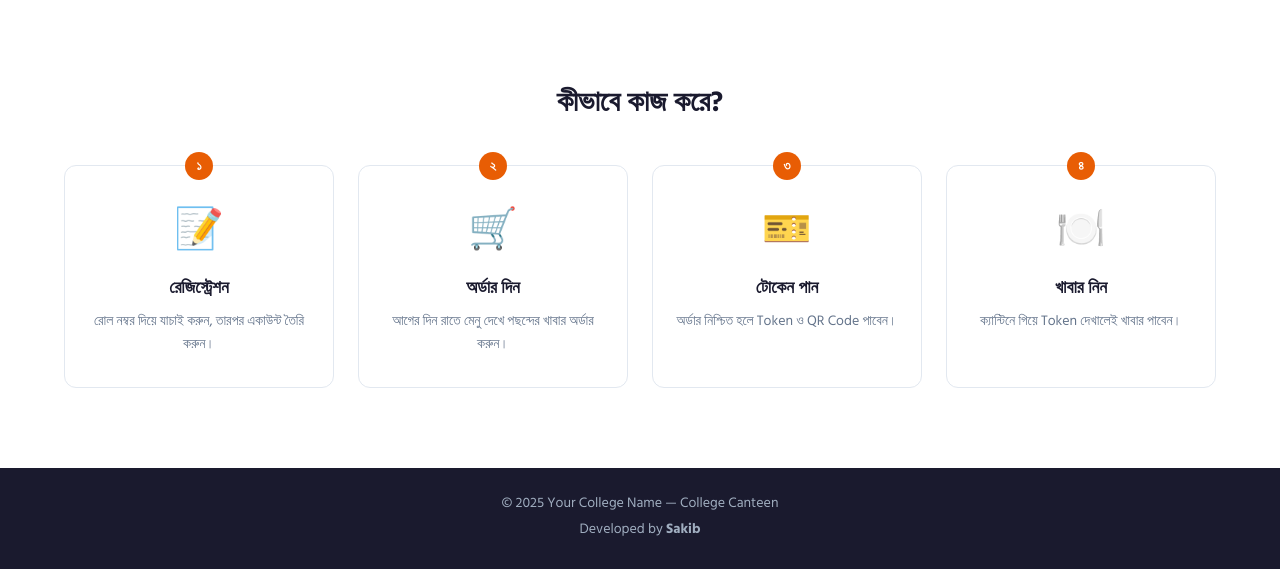
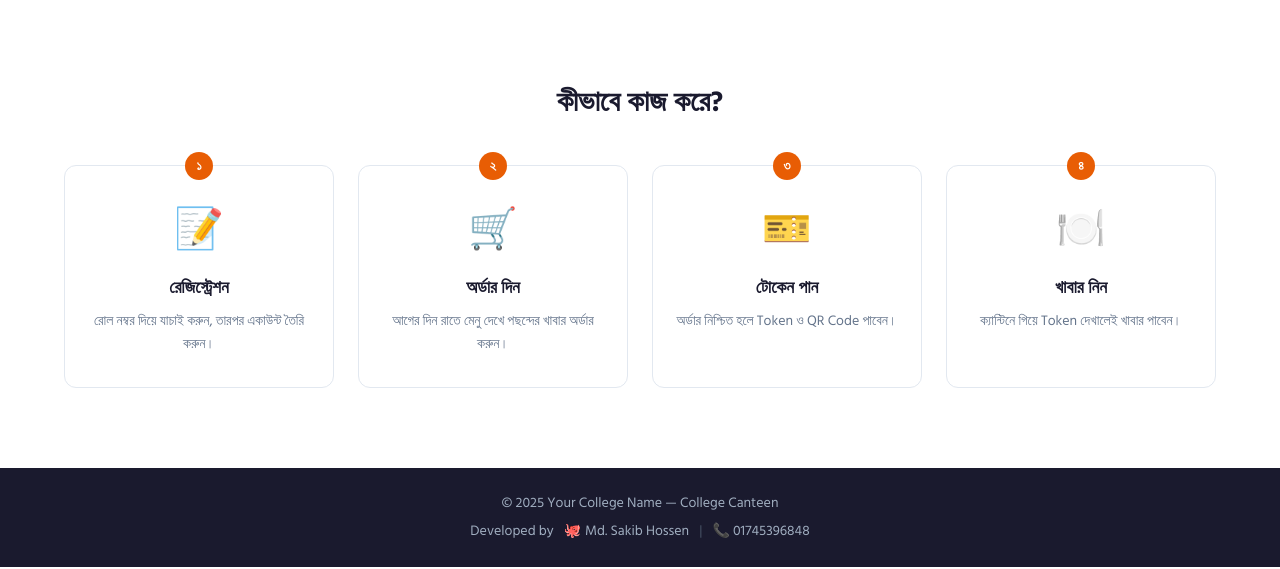
Before and after one commit to mdsakib-hossen/college-canteen, a Flask app: page / in a window 1280 px wide. Shown: the part 566-1135 px from the top of the page. Run offline with Flask 3, Linux system fonts and the light colour scheme; some libraries are stand-ins or nearby versions.

Commit message:
Add: developer info in footer

```diff
--- a/static/css/style.css
+++ b/static/css/style.css
@@ -629,3 +629,9 @@ input, select, textarea, button { font-family: inherit; font-size: inherit; }
 .forgot-info { background: var(--gray-50); border-radius: var(--radius); padding: 20px; text-align: center; border: 1px solid var(--gray-200); }
 .forgot-icon { font-size: 40px; margin-bottom: 12px; }
 .forgot-info p { font-size: 15px; color: var(--gray-700); }
+
+/* Footer developer info */
+.footer-dev { display: flex; align-items: center; gap: 10px; justify-content: center; flex-wrap: wrap; margin-top: 6px; font-size: 14px; }
+.footer-dev-link { color: #a0aec0; text-decoration: none; display: flex; align-items: center; gap: 4px; transition: color .2s; }
+.footer-dev-link:hover { color: #fff; }
+.footer-sep { color: #4a5568; }
--- a/templates/main/index.html
+++ b/templates/main/index.html
@@ -101,7 +101,14 @@
 <footer class="footer">
   <div class="footer-inner">
     <p>© {{ 2025 }} {{ settings.college_name }} — {{ settings.canteen_name }}</p>
-    <p>Developed by <strong>{{ settings.developer }}</strong></p>
+    <div class="footer-dev">
+      <span>Developed by</span>
+      <a href="https://github.com/mdsakib-dev" target="_blank" rel="noopener" class="footer-dev-link">
+        <span>🐙</span> Md. Sakib Hossen
+      </a>
+      <span class="footer-sep">|</span>
+      <a href="tel:+8801745396848" class="footer-dev-link">📞 01745396848</a>
+    </div>
   </div>
 </footer>
 
```
